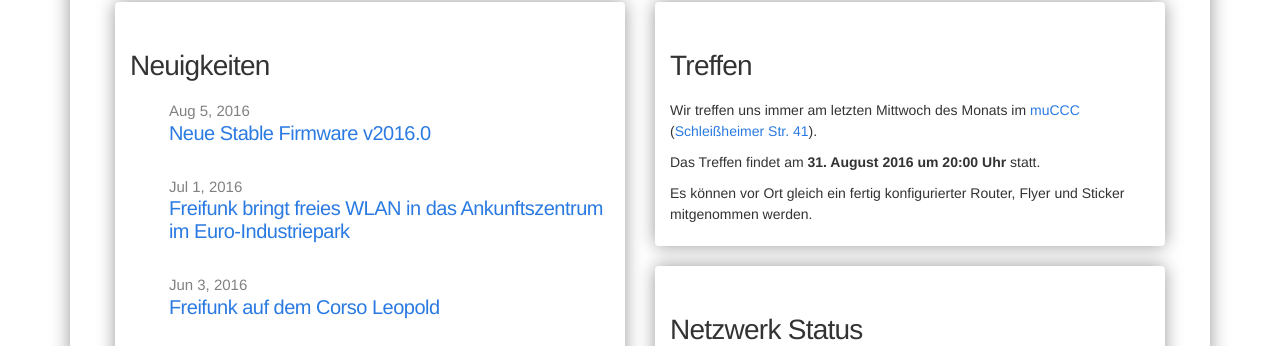
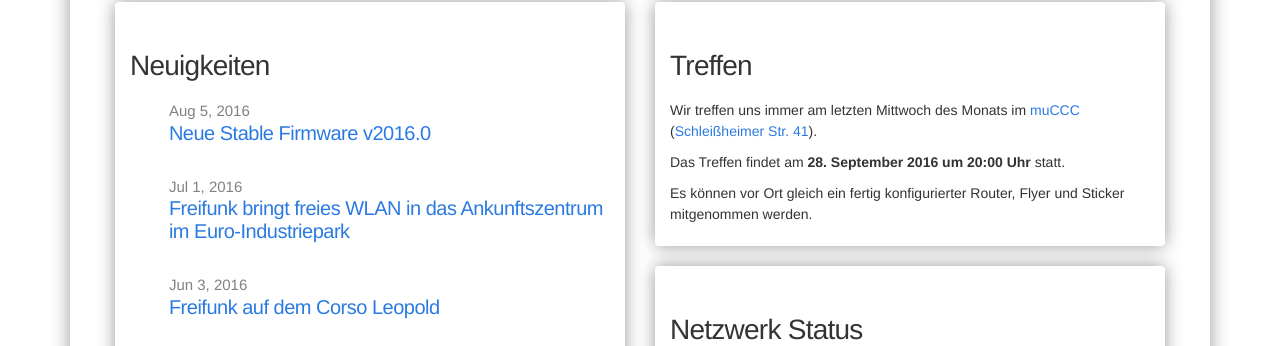
Before and after one commit to freifunkMUC/freifunkmuc.github.io, a Jekyll site: the page built from index.md, in a window 1280 px wide and 1111 px high. Shown: the part 258-604 px from the top of the window. Built offline with Jekyll 4.4.1, drawn with Linux system fonts in a browser that asks for light colours.

Commit message:
Update treffen.md

```diff
--- a/_includes/treffen.md
+++ b/_includes/treffen.md
@@ -2,6 +2,6 @@
 
 Wir treffen uns immer am letzten Mittwoch des Monats im [muCCC](http://muc.ccc.de) ([Schleißheimer Str. 41](http://osm.org/go/0JAf0IVLh?node=2012031859)).
 
-Das Treffen findet am **31. August 2016 um 20:00 Uhr** statt.
+Das Treffen findet am **28. September 2016 um 20:00 Uhr** statt.
 
 Es können vor Ort gleich ein fertig konfigurierter Router, Flyer und Sticker mitgenommen werden.
```
